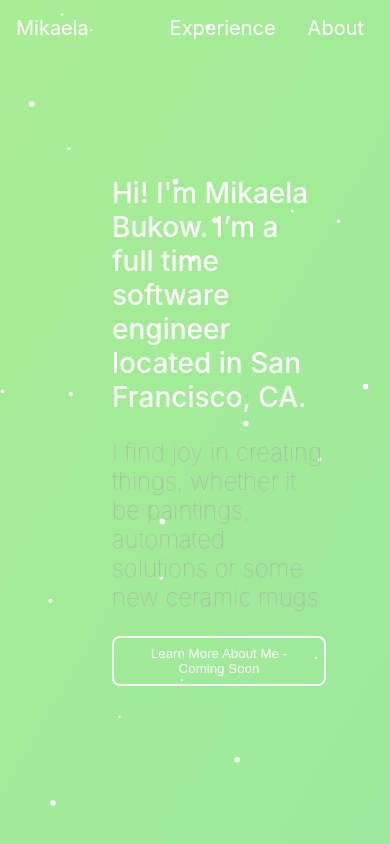
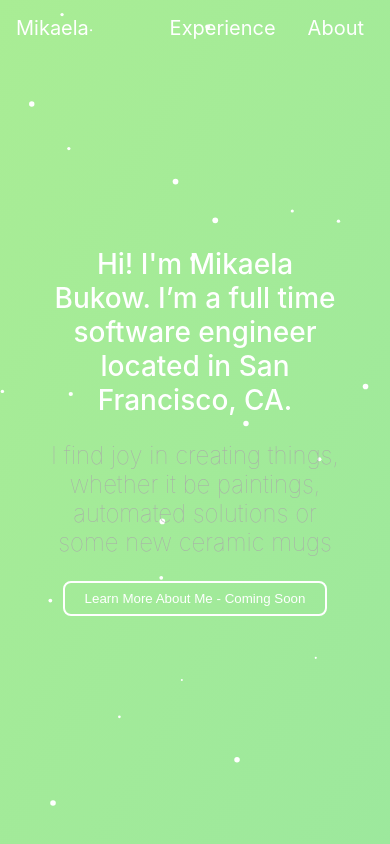
Before and after one commit to mikbukow/portfolio-website, a React (Create React App) app: page /about in a window 390 px wide. Shown: the top 844 px of the page. Built offline with nearby package versions, Linux system fonts and the light colour scheme.

Commit message:
fixed some sizing issues when resizing screen

```diff
--- a/src/pages/About.css
+++ b/src/pages/About.css
@@ -48,10 +48,7 @@ span.pics {
     opacity: .9;
 }
 
-@media screen and (max-width: 768px) {
-    span.pics {
-        display: none;
-    }
+@media screen and (max-width: 960px) {
     .title h1 {
         font-size: 1.75rem;
     }
@@ -59,8 +56,28 @@ span.pics {
         font-size: 1.5rem;
     }
     span.title {
-        display: flex;
-        flex-direction: column;
+        margin: 1rem;
     }
 
 }
+
+@media screen and (max-width: 768px) {
+    span.pics {
+        display: none;
+    }
+    .title h1 {
+        font-size: 1.75rem;
+        text-align: center;
+    }
+    .title h3 {
+        font-size: 1.5rem;
+        text-align: center;
+    }
+    span.title {
+        display: flex;
+        flex-direction: column;
+        margin: 1rem;
+        align-items: center;
+    }
+
+}
```
